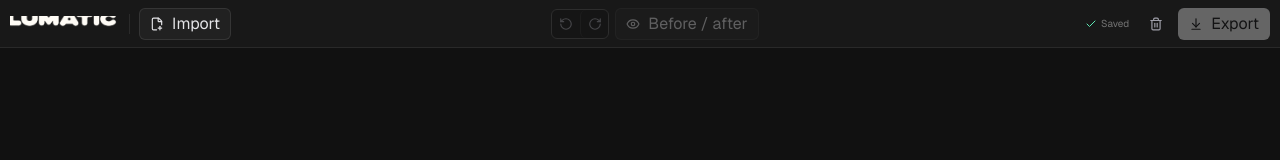
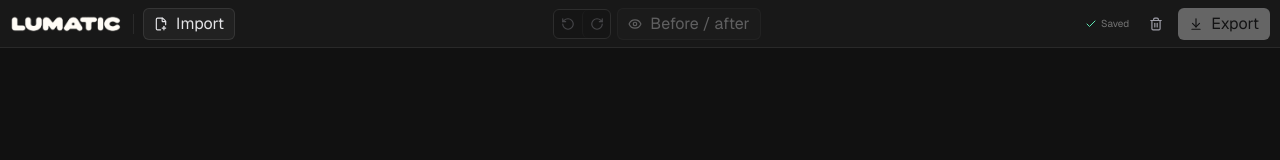
Before and after one commit to gotch27/lumatic, a Next.js app: page / in a window 1280 px wide. Shown: the top 160 px of the page. Built offline with nearby package versions, Linux system fonts and the light colour scheme.

Commit message:
Center header wordmark

```diff
--- a/src/app/globals.css
+++ b/src/app/globals.css
@@ -42,9 +42,9 @@ button:disabled { cursor: default; }
   border-bottom: 1px solid #292929;
   background: #181818;
 }
-.brand-lockup { display: flex; min-width: 112px; align-items: center; }
-.brand-wordmark { position: relative; width: 108px; height: 16px; overflow: hidden; }
-.brand-wordmark img { position: absolute; top: -17px; left: -8px; width: 119px; max-width: none; height: auto; }
+.brand-lockup { display: flex; min-width: 116px; align-items: center; }
+.brand-wordmark { position: relative; width: 112px; height: 24px; overflow: hidden; }
+.brand-wordmark img { position: absolute; top: -8px; left: -4px; width: 119px; max-width: none; height: auto; }
 .topbar-divider { width: 1px; height: 20px; margin-right: 2px; background: rgba(255,255,255,.08); }
 .topbar-actions { display: flex; flex: 1; align-items: center; justify-content: center; gap: 6px; }
 .button-group { display: flex; align-items: center; border: 1px solid #2d2d2d; border-radius: 6px; background: #151515; }
```
